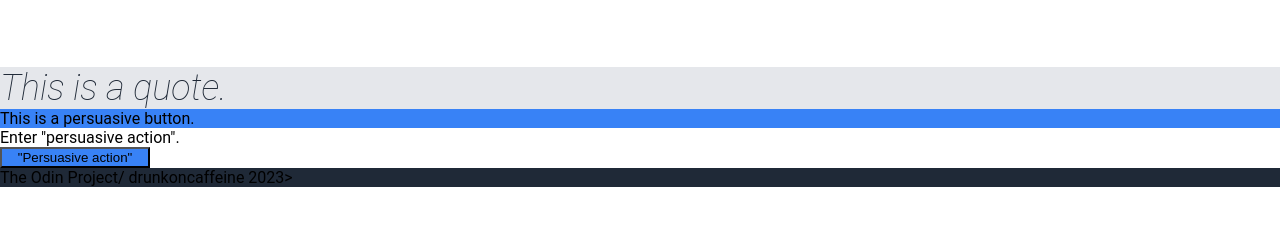
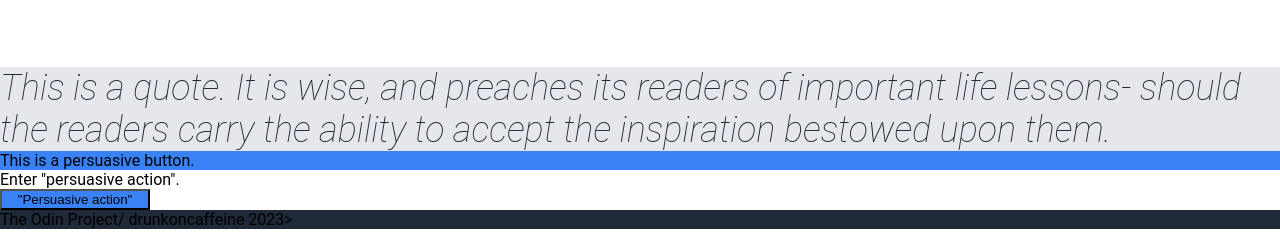
Before and after one commit to ValenValine/landing-page, a plain HTML site: page index.html in a window 1280 px wide. Shown: the part 560-800 px from the top of the page. Drawn offline with Linux system fonts and the light colour scheme.

Commit message:
add index.html

```diff
--- a/index.html
+++ b/index.html
@@ -41,7 +41,7 @@
             <div class="text">I am Information IV.</div>
             </div>
         </div>
-        <div class="content-3">This is a quote.</div>
+        <div class="content-3">This is a quote. It is wise, and preaches its readers of important life lessons- should the readers carry the ability to accept the inspiration bestowed upon them.</div>
         <div class="content-4">
             <div class="content-4-text-1">This is a persuasive button.</div>
             <div class="content-4-text-2">Enter "persuasive action".</div>
```
